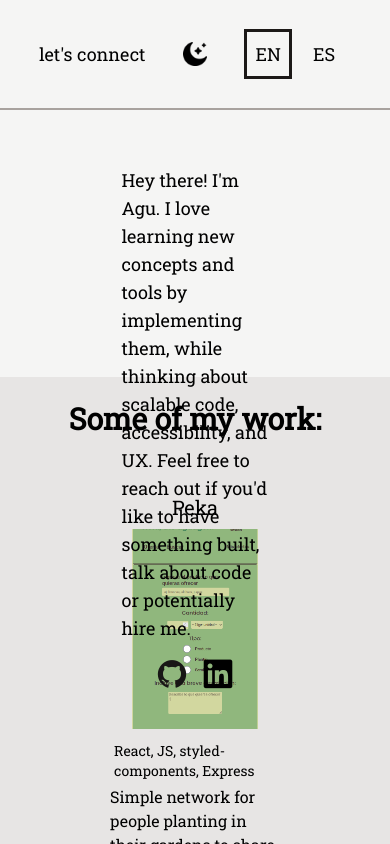
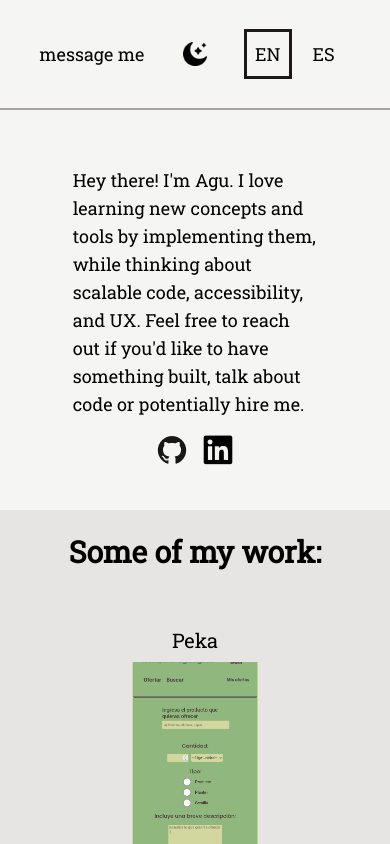
Before and after one commit to jinitsuga/agu-portfolio, a React (Vite) app: page / in a window 390 px wide. Shown: the top 844 px of the page. Built offline with nearby package versions, Linux system fonts and the light colour scheme.

Commit message:
info section responsiveness, slight style changes

```diff
--- a/src/Contact/Contact.tsx
+++ b/src/Contact/Contact.tsx
@@ -69,7 +69,9 @@ export const Contact: FC<Props> = ({ text }) => {
         onSubmit={handleSubmit}
       >
         <h2 className="m-4 text-3xl font-bold">{text.title}</h2>
-        <span>{validationMessage.length > 0 && validationMessage}</span>
+        <span className="text-center">
+          {validationMessage.length > 0 && validationMessage}
+        </span>
         <label className={`flex flex-col m-2 text-lg`} htmlFor="name">
           {text.name}
           <input
--- a/src/Header/Info.tsx
+++ b/src/Header/Info.tsx
@@ -9,9 +9,9 @@ export const Info: FC<Props> = ({ text }) => {
     <section
       className={`${
         darkMode ? "bg-stone-800 text-stone-50" : "bg-stone-100"
-      } flex flex-row w-2/4 justify-around`}
+      } flex flex-row w-3/4 sm:w-3/4 justify-around`}
     >
-      <div className="flex flex-col p-6 text-lg w-[560px] h-[235px]  z-10">
+      <div className="flex flex-col p-6 text-lg w-[560px]  z-10">
         <p>{text}</p>
         <ul className="flex flex-row gap-4 justify-self-center text-3xl  self-center m-4">
           <li className="text-3xl text-stone-50">
--- a/src/Languages/en.json
+++ b/src/Languages/en.json
@@ -1,6 +1,6 @@
 {
   "navbar": {
-    "connect": "let's connect"
+    "connect": "message me"
   },
   "info": "Hey there! I'm Agu. I love learning new concepts and tools by implementing them, while thinking about scalable code, accessibility, and UX. Feel free to reach out if you'd like to have something built, talk about code or potentially hire me.",
   "projects": "Some of my work:",
--- a/src/Projects/Project.tsx
+++ b/src/Projects/Project.tsx
@@ -29,7 +29,7 @@ export const Project: FC<Props> = ({
       }`}
     >
       <h4 className="mb-2 text-xl">{name}</h4>
-      <img className="max-w-[300px] max-h-[200px] mb-2" src={img}></img>
+      <img className="sm:max-w-[275px] max-h-[200px] mb-2" src={img}></img>
       <span className="m-1 text-sm">{tools}</span>
       <span className="max-w-[350px]">{description}</span>
       <ul className="flex justify-self-end gap-4 mt-2 text-xl">
```
